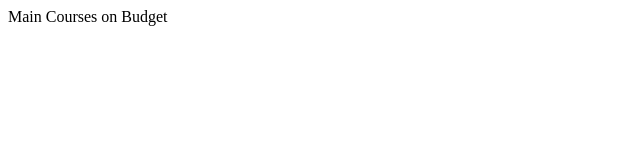
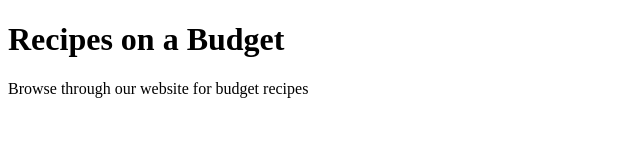
Before and after one commit to AHBx/Chrismtas-Website, a plain HTML site: page MainCourse.html in a window 1280 px wide. Shown: the whole page, without its empty margins (0-640 px from the left). Drawn offline with Linux system fonts and the light colour scheme.

Commit message:
Update MainCourse.html

```diff
--- a/MainCourse.html
+++ b/MainCourse.html
@@ -1,8 +1,9 @@
 <!DOCTYPE html>
+<h1> Recipes on a Budget </h1>
+<p> Browse through our website for budget recipes</p>
 <html lang="en" dir="ltr">
   <head>
     <meta charset="utf-8">
-    <hi> Main Courses on Budget <hi>
     <title></title>
     <link rel="stylesheet" type="text/css" href="style.css">
   </head>
```
